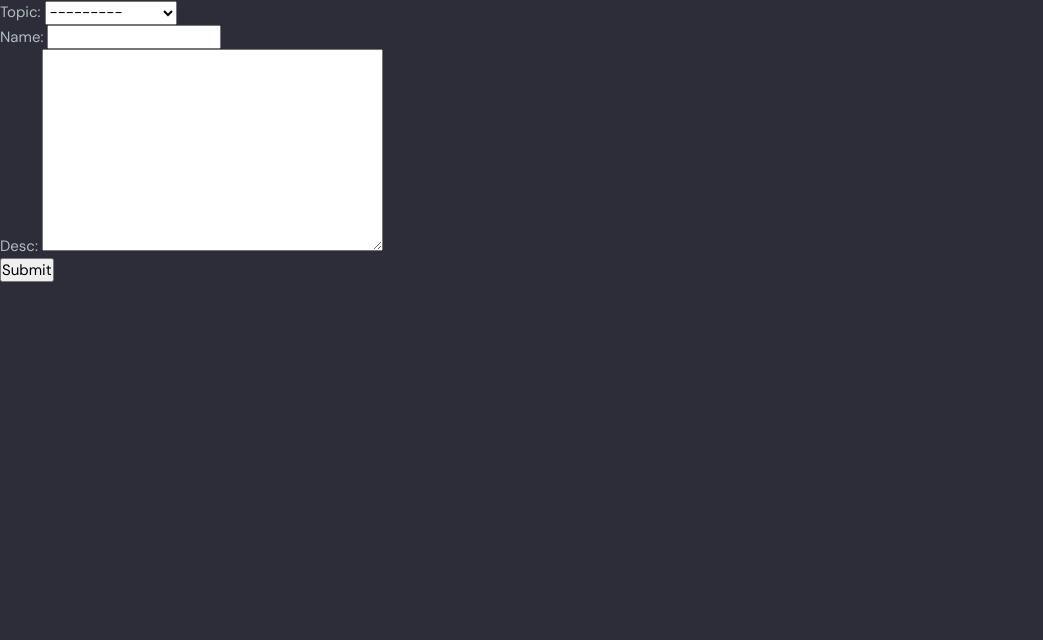
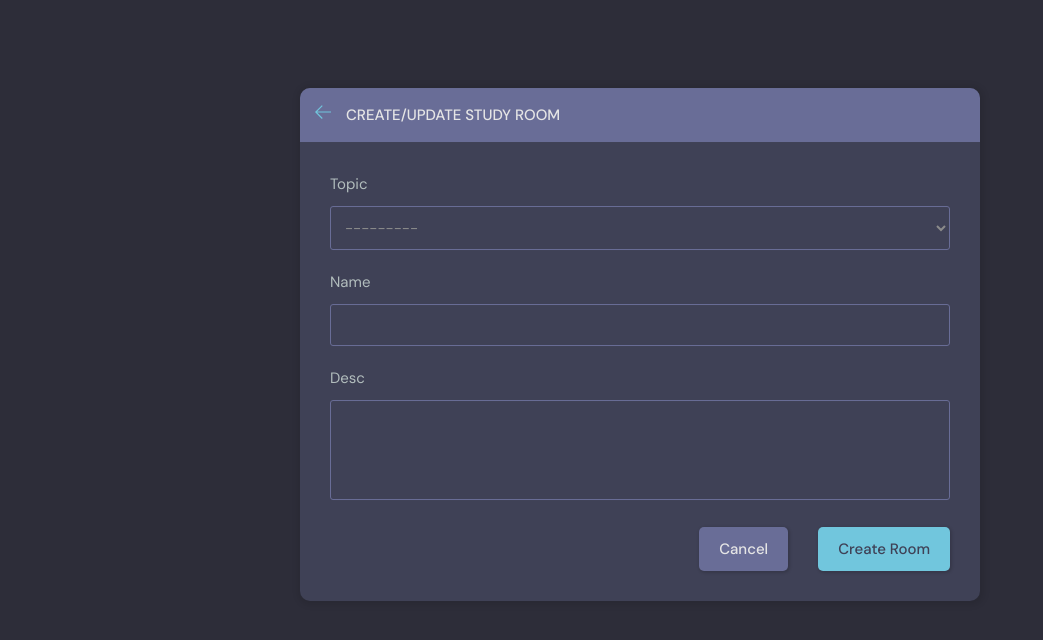
Before and after one commit to arjunthazhath2001/more-django, a Django app: page /create-room/ in a window 1280 px wide. Shown: the part 76-716 px from the top of the page, without its empty margins (0-1043 px from the left). Run offline with Django 5.2, Linux system fonts and the light colour scheme; a user stored in the database is signed in; data comes from the database, SQL or seed files in the repository; both versions use the stored data as it was after the commit.

Commit message:
room creation page ui

```diff
--- a/project_1/app1/templates/app1/home.html
+++ b/project_1/app1/templates/app1/home.html
@@ -35,7 +35,8 @@
               <h2>Study Room</h2>
               <p>{{room_count}} Rooms available</p>
             </div>
-            <a class="btn btn--main" href="create-room.html">
+
+            <a class="btn btn--main" href="{% url 'create-room' %}">
               <svg version="1.1" xmlns="http://www.w3.org/2000/svg" width="32" height="32" viewBox="0 0 32 32">
                 <title>add</title>
                 <path
--- a/project_1/app1/templates/app1/room_form.html
+++ b/project_1/app1/templates/app1/room_form.html
@@ -1,18 +1,56 @@
-{% extends 'main.html' %}
+{% extends 'main.html'%}
+
+{%block content%}
+
+<main class="create-room layout">
+  <div class="container">
+    <div class="layout__box">
+      <div class="layout__boxHeader">
+        <div class="layout__boxTitle">
+          <a href="{% url 'home' %}">
+            <svg version="1.1" xmlns="http://www.w3.org/2000/svg" width="32" height="32" viewBox="0 0 32 32">
+              <title>arrow-left</title>
+              <path
+                d="M13.723 2.286l-13.723 13.714 13.719 13.714 1.616-1.611-10.96-10.96h27.625v-2.286h-27.625l10.965-10.965-1.616-1.607z">
+              </path>
+            </svg>
+          </a>
+          <h3>Create/Update Study Room</h3>
+        </div>
+      </div>
+      <div class="layout__body">
+        <form class="form" action="", method="POST">
+          {% csrf_token %}
+
+          {% for field in form%}
+          <div class="form__group">
+            <label for="room_name">{{field.label}}</label>
+            {{field}}
+            <!-- <input id="room_name" name="room_name" type="text" placeholder="E.g. Mastering Python + Django" /> -->
+          </div>
+          {% endfor %}
+          <!-- <div class="form__group">
+            <label for="room_topic">Topic</label>
+            <input required type="text" name="topic" id="room_topic" list="topic-list" />
+            <datalist id="topic-list">
+              <select id="room_topic">
+                <option value="">Select your topic</option>
+                <option value="Python">Python</option>
+                <option value="Django">Django</option>
+              </select>
+            </datalist>
+
+          </div> -->
 
 
-{% block content %}
+          <div class="form__action">
+            <a class="btn btn--dark" href="index.html">Cancel</a>
+            <button class="btn btn--main" type="submit">Create Room</button>
+          </div>
+        </form>
+      </div>
+    </div>
+  </div>
+</main>
 
-<div>
-    <form method="POST" action="">
-        {% csrf_token %}
-
-        {{form.as_p}}
-
-        <input type="submit" value="Submit">
-    </form>
-
-</div>
-
-
-{% endblock content%}
+{% endblock content %}
```
Also changed, not shown: project_1/app1/templates/app1/room_form_old.html (added, +18 -0 lines), project_1/db.sqlite3.
